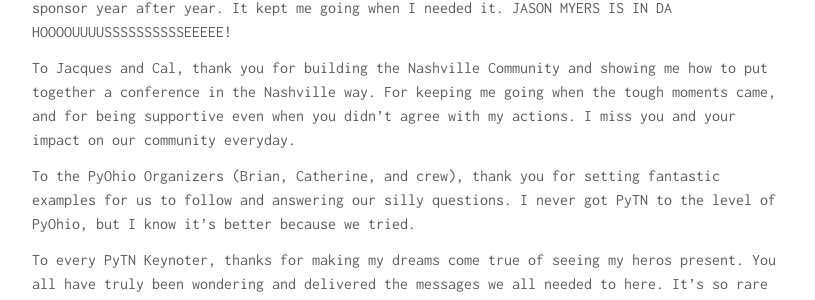
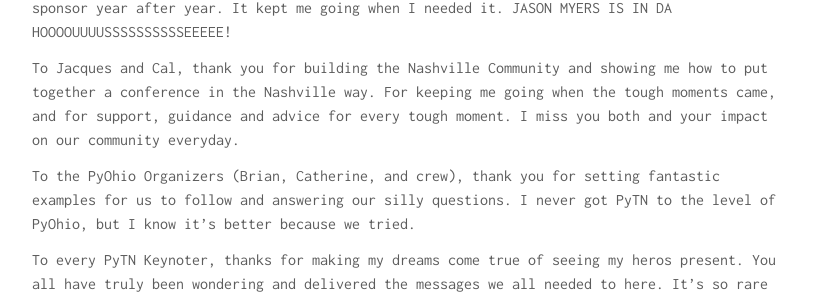
Before and after one commit to jasonamyers/jasonamyers.github.com, a Jekyll site: the page built from _posts/2017-02-05-so-long-and-thanks.md, in a window 1280 px wide. Shown: the part 523-823 px from the top of the page, without its empty margins (232-1047 px from the left). Built offline with Jekyll 4.4.1, drawn with Linux system fonts in a browser that asks for light colours.

Commit message:
Fixing
Signed-off-by: Jason Myers <jason@jasonamyers.com>

```diff
--- a/_posts/2017-02-05-so-long-and-thanks.md
+++ b/_posts/2017-02-05-so-long-and-thanks.md
@@ -27,8 +27,8 @@
 
 To Jacques and Cal, thank you for building the Nashville Community and showing
 me how to put together a conference in the Nashville way. For keeping me going
-when the tough moments came, and for being supportive even when you didn't agree
-with my actions. I miss you and your impact on our community everyday.
+when the tough moments came, and for support, guidance and advice for every
+tough moment. I miss you both and your impact on our community everyday.
 
 To the PyOhio Organizers (Brian, Catherine, and crew), thank you for setting fantastic
 examples for us to follow and answering our silly questions. I never got PyTN to
```
